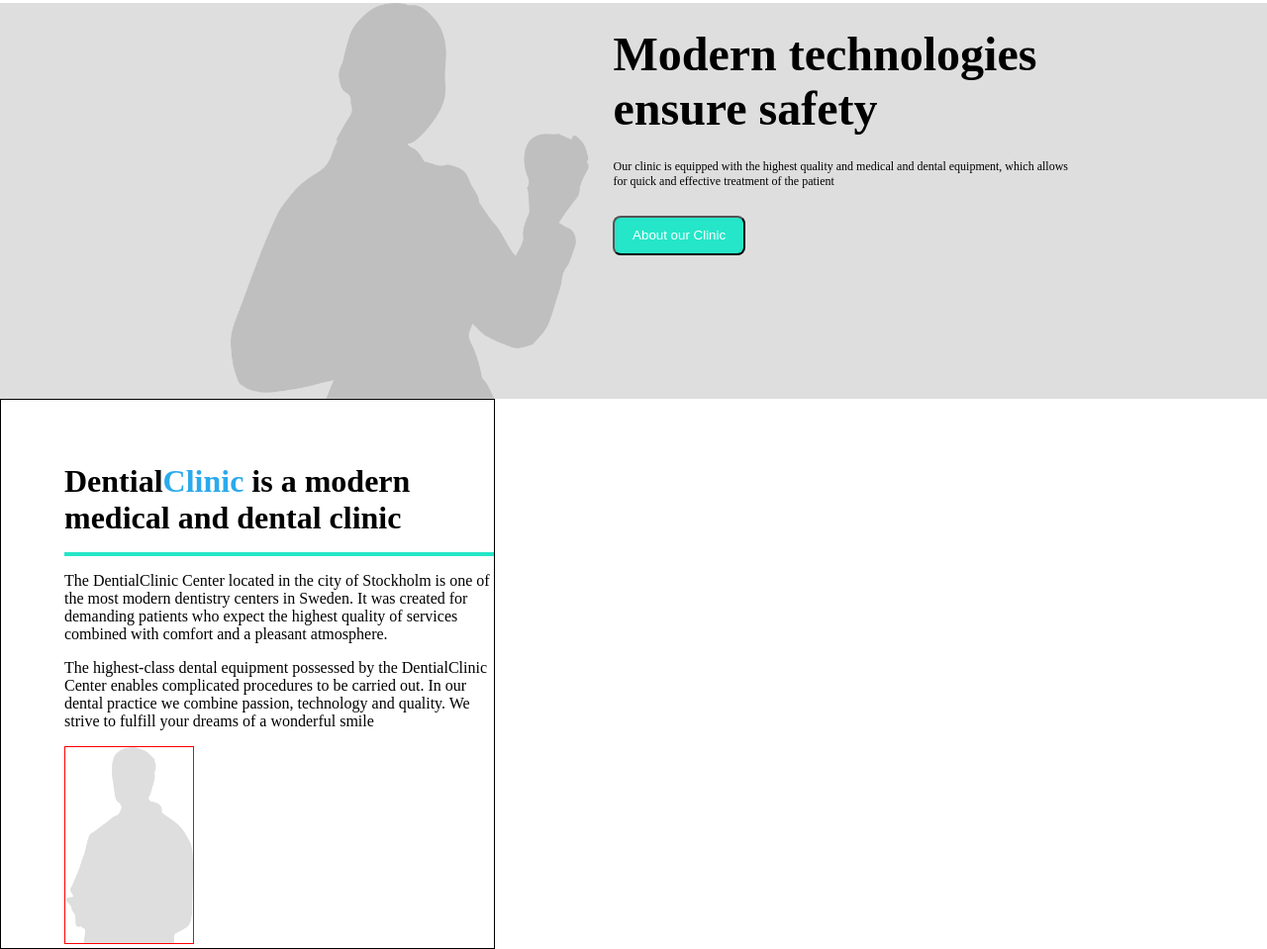
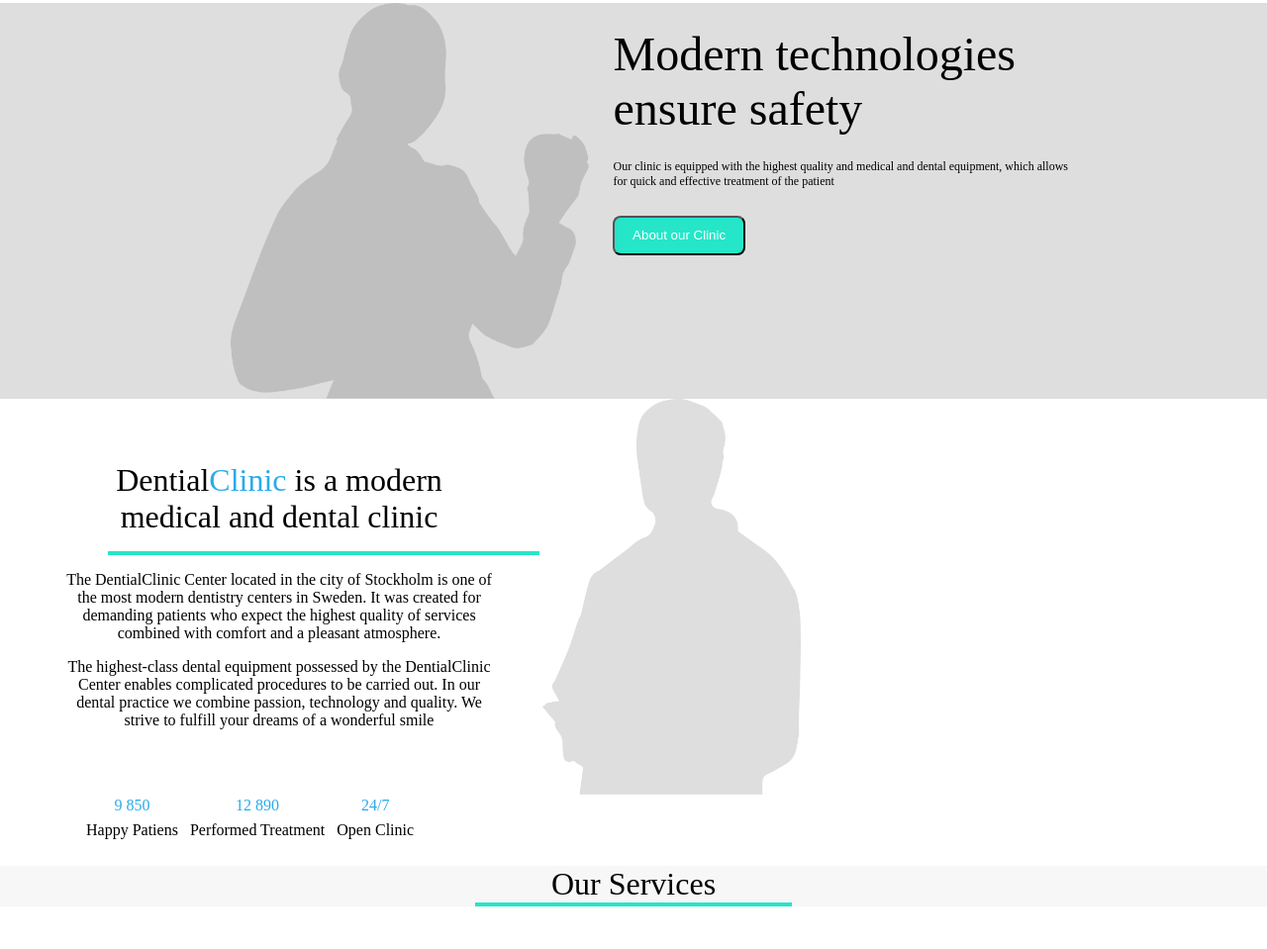
Before and after one commit to JonasSchwartz/Inl-mnsningsuppgift-jonas-schwartz, a plain HTML site: page index.html in a window 1280 px wide. Shown: the part 317-1276 px from the top of the page at 99% size. After the commit the page ends 1233 px from the top, so only its background shows below. Drawn offline with Linux system fonts and the light colour scheme.

Commit message:
showcase

```diff
--- a/index.html
+++ b/index.html
@@ -57,7 +57,7 @@
 
                 </div>
 
-                <div class="container">
+            <div class="container">
                <div class="about-us">
                 <h1>Dential<span>Clinic</span> is a modern
                     medical and dental clinic</h1>
@@ -66,10 +66,42 @@
                   <p>The DentialClinic Center located in the city of Stockholm is one of the most modern dentistry centers in Sweden. It was created for demanding patients who expect the highest quality of services combined with comfort and a pleasant atmosphere.
                     <p></p>
                     The highest-class dental equipment possessed by the DentialClinic Center enables complicated procedures to be carried out. In our dental practice we combine passion, technology and quality. We strive to fulfill your dreams of a wonderful smile</p>
-                 <img id="bild"src="./Bilder/placehold-r.png" alt="">
+
+                </div>
+                   <img id="about-us-bild"src="./Bilder/placehold-r.png" alt="">
+
+
+
+
                 </div>
 
+               <div class="table-group">
+                <table>
+                    <tr>
+                      <td id="nr">9 850</td>
+                      <td id="nr">12 890</td>
+                      <td id="nr">24/7</td>
+                    </tr>
+                    <tr>
+                      <td id="text">Happy Patiens</td>
+                      <td id="text">Performed Treatment</td>
+                      <td id="text">Open Clinic</td>
+                    </tr>
+                  </table>
+
                </div>
+
+
+           <div class="our-services">
+
+               <h1>Our Services</h1>
+              <hr>
+           </div>
+
+
+
+
+
 
 
 
--- a/stylesheet.css
+++ b/stylesheet.css
@@ -66,6 +66,7 @@
     display: flex;
     text-align: right;
     justify-content: right;
+
 }
 .list li {
     margin: 10px;
@@ -96,6 +97,9 @@ height: 400px;
     font-size: 1.5rem;
 
 }
+.showcase h1 {
+    font-weight: lighter;
+}
 .h-text p {
     padding-top: 2em;
     font-size: 00.5em;
@@ -115,7 +119,7 @@ height: 400px;
 
 .about-us {
     display: absolute;
-    border: 1px solid black;
+
     justify-content: center;
     width: 500px;
     padding: 4em 0 0 4em;
@@ -124,30 +128,73 @@ height: 400px;
 
     color: #2bAAEC;
 }
+.container {
+display: flex;
+text-align: center;
+justify-content: left;
+}
 .about-us hr {
     background-color: #25E6C8;
-    margin-top: 1em ;
+    margin: 1em 0 0 2.8em ;
     border: 2px solid #25E6C8;
     justify-content: left;
-    text-align: center;
+    width: 100%;
 
     }
+   .about-us h1 {
+       font-weight: lighter;
+   }
+
 .about-us p {
 
     margin-top: 1em;
     font-size: 1rem;
 
 }
-.about-us #bild {
-    border: 1px solid red;
-    display: relative;
-    height: 200px;
+ #about-us-bild {
+
+    float: right;
+    height: 400px;
     justify-content: right;
+    margin-left: 3rem;
 }
-    #grid-section {
-        text-align: block;
+    .table-group {
+        display: block;
+       margin-left: 5em;
+       text-align: center;
+}
 
-    }
+.table-group #nr {
+
+    color: #2bAAEC;
+}
+.table-group #text {
+    padding: 5px;
+}
+
+
+.our-services {
+    margin-top: 20px;
+    text-align: center;
+    justify-content: center;
+   background-color: #f7f7f7;
+
+
+}
+.our-services h1 {
+    font-weight: lighter;
+}
+.our-services hr{
+    margin-right: auto;
+    margin-left:auto ;
+    justify-content: center;
+    text-align: center;
+    background-color: #25E6C8;
+    display: flex;
+    width: 25%;
+
+    border: 2px solid #25E6C8;
+}
 
 
 @media screen and (max-width: 760px) {
@@ -164,17 +211,17 @@ height: 400px;
 }
 .list  {
     padding-top: 4.5em;
-    display: block;
-    justify-content: space-between;
-    text-align: center;
+    display: none;
+
+    text-align: inline  ;
 }
 .list li:hover{
     cursor: pointer;
     color: #25E6C8;
 }
 .logo {
-    display: flex;
-    text-align: center;
+    display: block;
+    text-align: left;
     margin-top: 2em;
 }
 .showcase {
```
